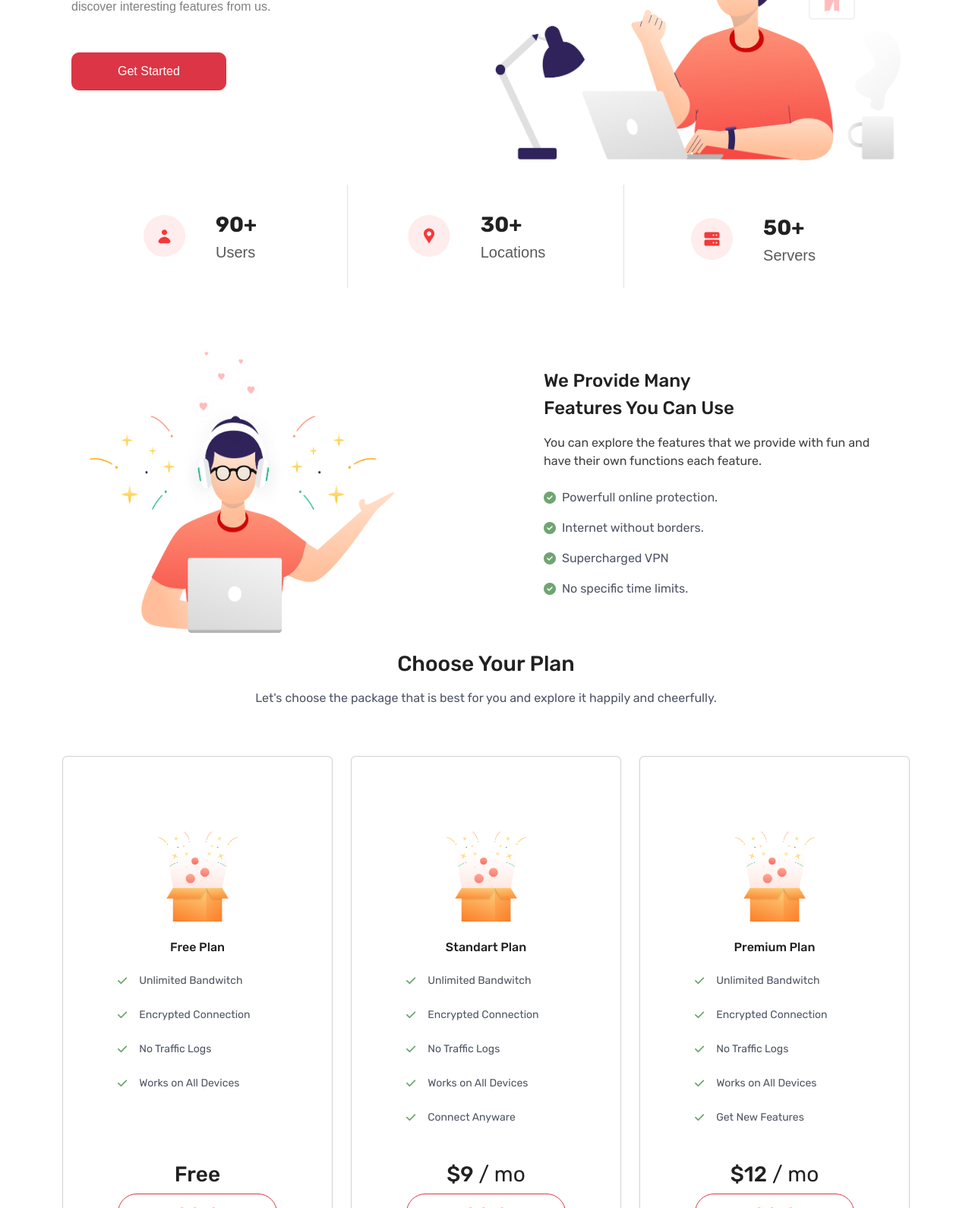
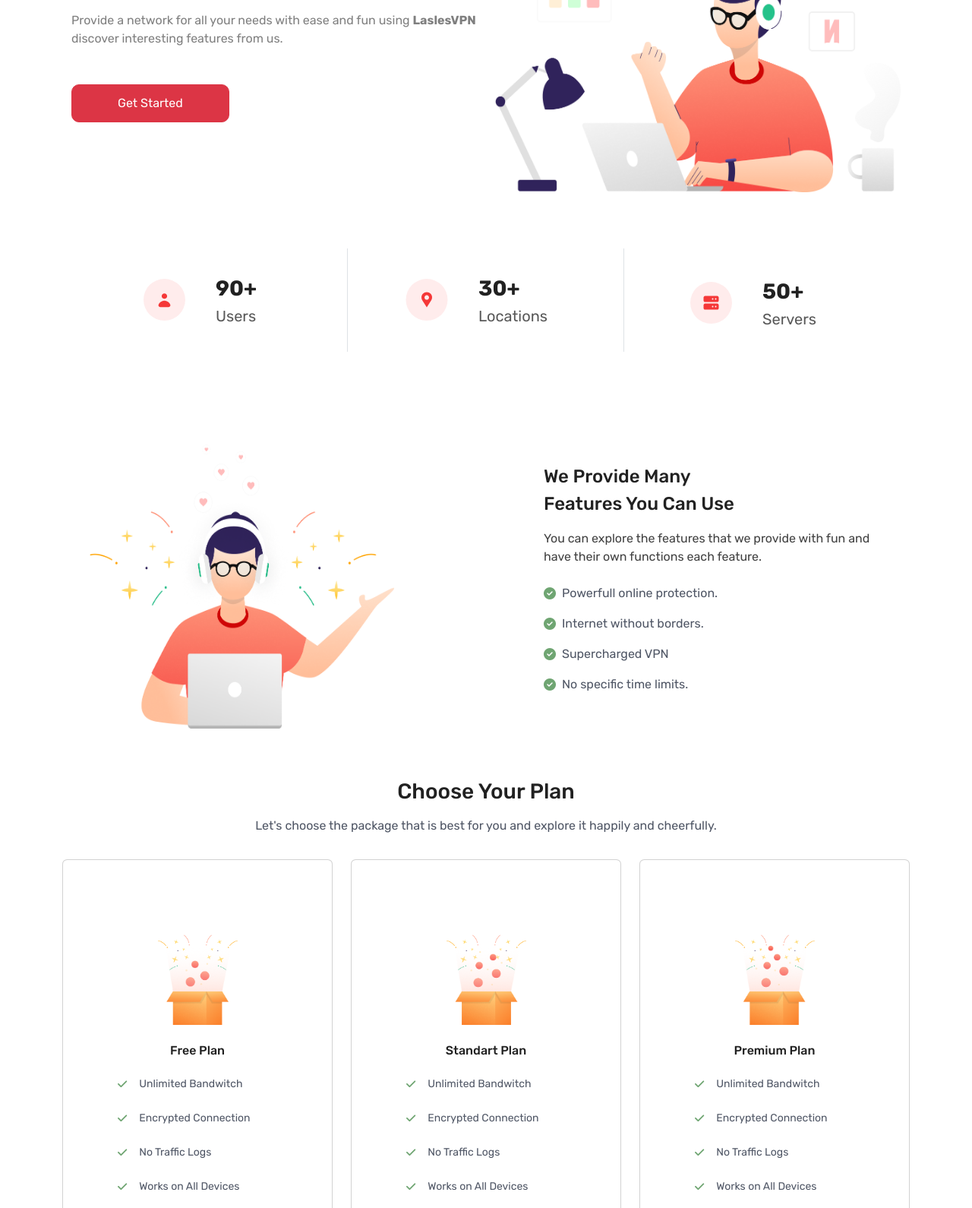
Before and after one commit to elanurbulbul/LasLesVPN, a website built with Vite: page src/index.html in a window 1280 px wide. Shown: the part 285-1875 px from the top of the page at 76% size. Built offline with nearby package versions, Linux system fonts and the light colour scheme.

Commit message:
sctionMap-sectionedit

```diff
--- a/src/index.html
+++ b/src/index.html
@@ -58,8 +58,8 @@
     </div>
   </nav>
   <main>
-    <section class="hero-bg-section my-5 ">
-      <div class="container">
+    <section class="hero-bg-section ">
+      <div class="container rubik">
         <div class="row mx-auto">
           <div class="col-lg-6">
             <h1 class="rubik lh-base mb-4">Want anything to be easy with <span class="fw-bold">LaslesVPN.</span></h1>
@@ -73,8 +73,8 @@
         </div>
       </div>
     </section>
-    <section class="second-bg-section my-5 ">
-      <div class="container">
+    <section class="second-bg-section ">
+      <div class="container rubik">
         <div class="row mx-auto">
           <div class="container d-flex">
             <div class="col-4 d-flex justify-content-center align-items-center border-end p-2 mb-2 border-opacity-25" >
@@ -117,7 +117,7 @@
         </div>
       </div>
     </section>
-    <section class="third-bg-section my-5 ">
+    <section class="third-bg-section ">
       <div class="container">
           <div class="row mx-auto">
             <div class="col-lg-6 me-5">
@@ -148,9 +148,9 @@
           </div>
       </div>
     </section>
-    <section class="cards-bg-section my-5 ">
+    <section class="cards-bg-section ">
       <div class="container rubik">
-        <div class="text-center mb-lg-5">
+        <div class="text-center mb-3">
           <h3 class="mb-3">Choose Your Plan</h3>
           <p class="text-primary pb-3 ">Let's choose the package that is best for you and explore it happily and cheerfully.</p>
         </div>
@@ -188,7 +188,7 @@
           <div class="col-xl-4 col-lg-6 col-12  d-flex align-items-stretch mb-4 ">
             <div class="card pricing-card h-100 d-flex flex-column justify-content-between">
               <div class="d-flex flex-column justify-content-center mb-5 ">
-                <img class="w-50 h-50 mx-auto  mt-5" src="img/sectio4Box1.png" alt="">
+                <img class="w-50 h-50 mx-auto  mt-5" src="img/sectio4Box2.png" alt="">
                 <h4 class="text-center my-4 fw-medium fs-6">Standart Plan</h4>
                 <ul class="list-group">
                   <li class="d-flex align-items-center mb-4">
@@ -222,7 +222,7 @@
           <div class="col-xl-4 col-lg-6 col-12  d-flex align-items-stretch mb-4 ">
             <div class="card pricing-card h-100 d-flex flex-column justify-content-between">
               <div class="d-flex flex-column justify-content-center mb-5 ">
-                <img class="w-50 mx-auto  h-50 mt-5" src="img/sectio4Box1.png" alt="">
+                <img class="w-50 mx-auto  h-50 mt-5" src="img/section4Box3.png" alt="">
                 <h4 class="text-center my-4 fw-medium fs-6">Premium Plan</h4>
                 <ul class="list-group">
                   <li class="d-flex align-items-center mb-4">
@@ -258,7 +258,7 @@
 
       </div>
     </section>
-    <section class="vpn-bg-section mb-5 ">
+    <section class="vpn-bg-section ">
       <div class="container d-flex flex-column justify-content-center align-items-center ">
         <div class="row">
           <div class="col col-12">
@@ -273,6 +273,12 @@
         </div>
       </div>
     </section>
+    <section class="maps-bg-section ">
+      <div class="container d-flex ">
+        <img class="w-100  " src="img/maP-section.png" alt="">
+      </div>
+    </section>
+    </main>
 </body>
 
 </html>
--- a/src/scss/style.scss
+++ b/src/scss/style.scss
@@ -33,6 +33,9 @@ $container-max-widths: (
 // Utilities
 @import "../../node_modules/bootstrap/scss/utilities/api";
 
+section{
+    margin: 90px 0;
+}
 .rubik{
     font-family: "Rubik", sans-serif;
     font-optical-sizing: auto;
```
Also changed, not shown: src/img/maP-section.png (added).
